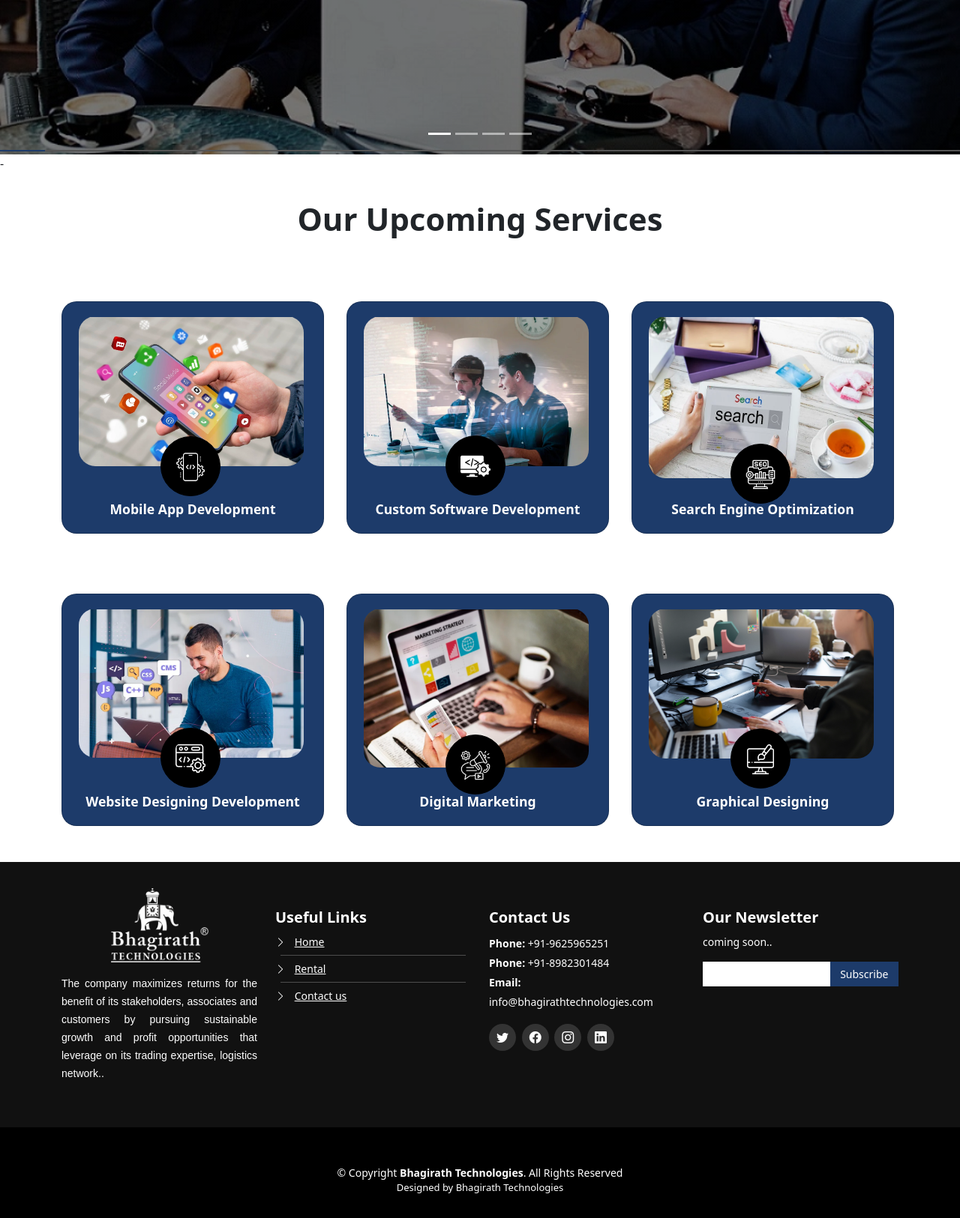
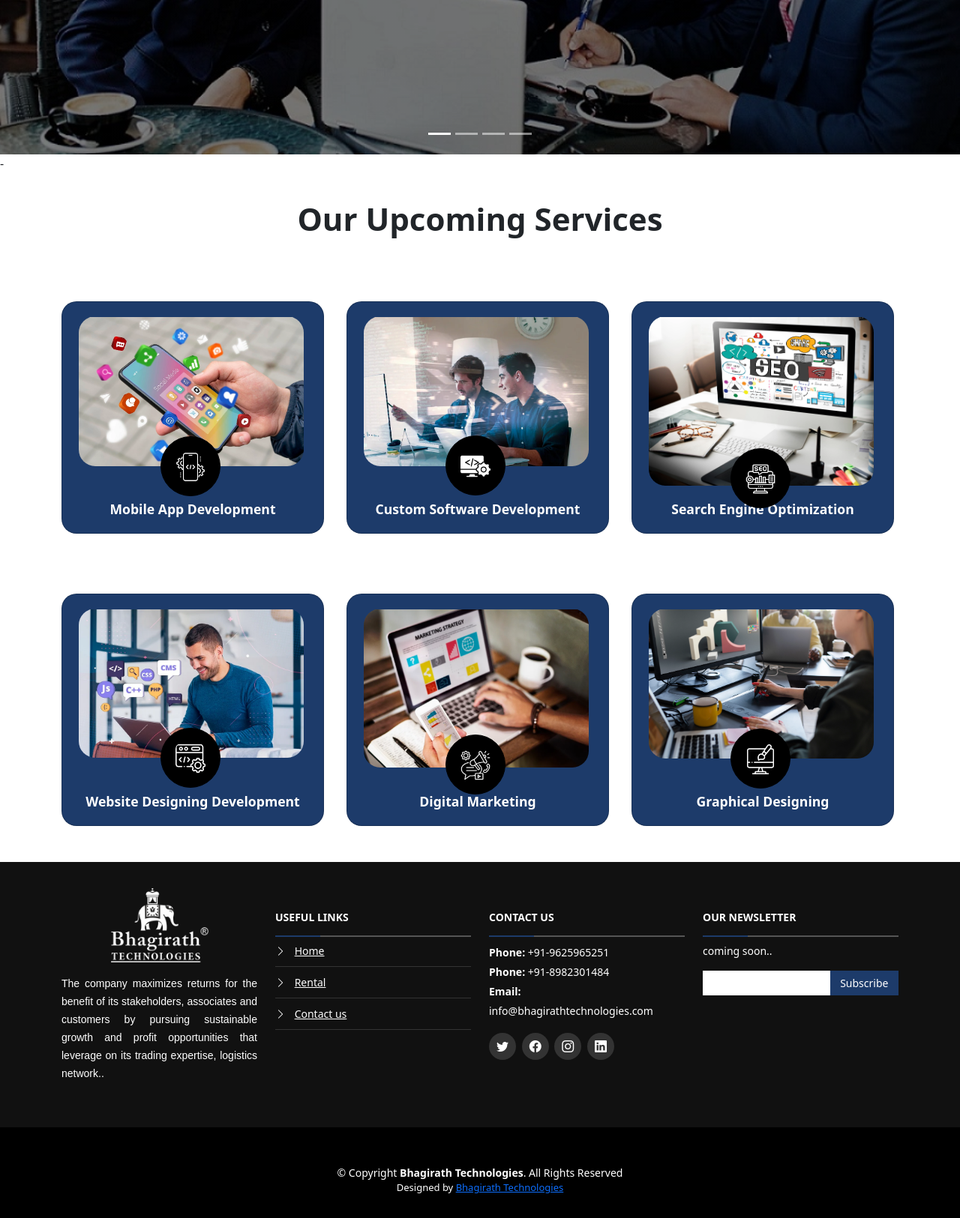
Before and after one commit to Bhagirath-Technologies/bhagirath-technologies.github.io, a PHP site: page / in a window 1280 px wide. Shown: the part 598-2223 px from the top of the page at 75% size. Run offline with PHP 8.4, Linux system fonts and the light colour scheme.

Commit message:
first commit

```diff
--- a/Rental.html
+++ b/Rental.html
@@ -162,11 +162,8 @@
                         <h4>Useful Links</h4>
                         <ul>
                             <li><i class="bi bi-chevron-right"></i> <a
-                                    href="https://www.bhagirathtechnologies.com">Home</a>
-                                </li>
-                                <hr class="unerliine-fotter">
+                                    href="https://www.bhagirathtechnologies.com">Home</a></li>
                             <li><i class="bi bi-chevron-right"></i> <a href="Rental.html">Rental</a></li>
-                            <hr class="unerliine-fotter">
                             <li><i class="bi bi-chevron-right"></i> <a href="contactus.html">Contact us</a></li>
                         </ul>
                     </div>
--- a/asset/css/style.css
+++ b/asset/css/style.css
@@ -165,15 +165,15 @@ h6{
 }
 
 .carousel-caption2{
-  position: absolute !important;
+  margin-bottom: 22px;
+  position: absolute;
     top: 123px;
-
 }
 
-@media only screen and (max-width:1000px) {
+@media only screen and (max-width:800px) {
   .carousel-caption2{
-   position: relative;
-   top: 160px;
+    margin-bottom: 22px;
+    margin-top: 215px !important;
 
   }
 }
@@ -452,14 +452,14 @@ h6{
   color: var(--white-color);
 }
 
-/* #footer .footer-top h4 {
+#footer .footer-top h4 {
   font-size: 14px;
   font-weight: bold;
   color: var(--white-color);
   text-transform: uppercase;
   position: relative;
   padding-bottom: 12px;
-} */
+}
 
 #footer .footer-top h4::before,
 #footer .footer-top h4::after {
@@ -475,7 +475,7 @@ h6{
   background: var(--davysgray-color);
 }
 
- #footer .footer-top h4::after {
+#footer .footer-top h4::after {
   background: var(--DarkMidnightBlue-color);
   width: 60px;
 }
@@ -495,12 +495,9 @@ h6{
   color: var(--white-color)
 }
 
-/* #footer .footer-top .footer-links ul li {
+#footer .footer-top .footer-links ul li {
   border-bottom: 1px solid var(--darkcharcoal-color);
   padding: 10px 0;
-} */
-#footer .footer-top .footer-links .unerliine-fotter{
-  margin: 7px;
 }
 
 #footer .footer-top .footer-links ul li:first-child {
@@ -558,10 +555,7 @@ h6{
   font-size: 13px;
   color: var(--white-color);
 }
-#footer .credits a{
-  text-decoration: none;
-  color: var(--white-color);
-}
+
 .contact-us .info {
   width: 100%;
   background: var(--white-color);
--- a/contactus.html
+++ b/contactus.html
@@ -123,9 +123,7 @@
                         <ul>
                             <li><i class="bi bi-chevron-right"></i> <a
                                     href="https://www.bhagirathtechnologies.com">Home</a></li>
-                                    <hr class="unerliine-fotter">
                             <li><i class="bi bi-chevron-right"></i> <a href="Rental.html">Rental</a></li>
-                            <hr class="unerliine-fotter">
                             <li><i class="bi bi-chevron-right"></i> <a href="contactus.html">Contact us</a></li>
                         </ul>
                     </div>
--- a/index.html
+++ b/index.html
@@ -60,7 +60,7 @@
 
 
     <section class="carousel-section carousel slide" id="Carousel-element">
-        <div id="carouselExampleDark" class="carousel slide">
+        <div id="carouselExampleDark" class="carousel slide" data-bs-ride="carousel">
             <div class="carousel-indicators">
                 <button type="button" data-bs-target="#carouselExampleDark" data-bs-slide-to="0" class="active"
                     aria-current="true" aria-label="Slide 1"></button>
@@ -537,9 +537,7 @@
                         <ul>
                             <li><i class="bi bi-chevron-right"></i> <a
                                     href="https://www.bhagirathtechnologies.com">Home</a></li>
-                                    <hr class="unerliine-fotter">
                             <li><i class="bi bi-chevron-right"></i> <a href="Rental.html">Rental</a></li>
-                            <hr class="unerliine-fotter">
                             <li><i class="bi bi-chevron-right"></i> <a href="contactus.html">Contact us</a></li>
                         </ul>
                     </div>
```
Also changed, not shown: asset/image/Home/SEO.webp, asset/image/Home/hero-2.webp (added).
